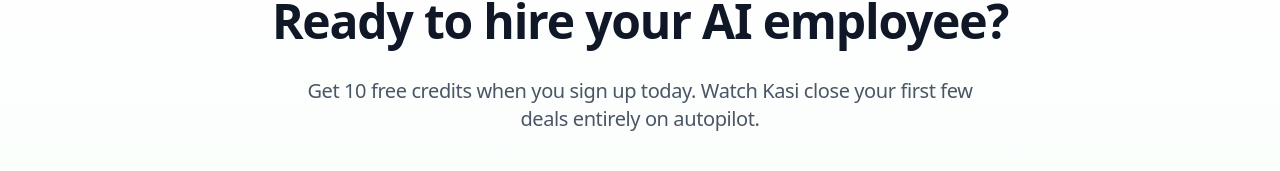
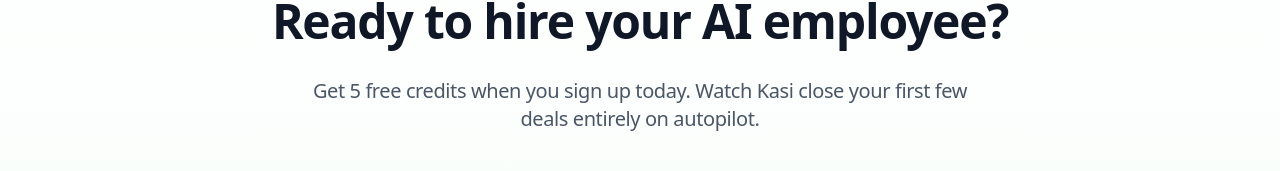
Before and after one commit to OmobolajiDurojaiye/kasi-frontend, a React (Vite) app: page / in a window 1280 px wide. Shown: the part 5174-5345 px from the top of the page. Built offline with nearby package versions, Linux system fonts and the light colour scheme; no server answers.

Commit message:
updated landing page free credits for transparency

```diff
--- a/src/modules/Landing/pages/LandingPage.jsx
+++ b/src/modules/Landing/pages/LandingPage.jsx
@@ -368,7 +368,7 @@
             Ready to hire your AI employee?
           </h2>
           <p className="text-xl text-gray-600 dark:text-gray-300 mb-10 max-w-2xl mx-auto">
-            Get 10 free credits when you sign up today. Watch Kasi close your first few deals entirely on autopilot.
+            Get 5 free credits when you sign up today. Watch Kasi close your first few deals entirely on autopilot.
           </p>
           <Link to="/signup" className="inline-flex items-center gap-2 px-10 py-5 bg-green-600 hover:bg-green-700 text-white rounded-full font-bold text-xl transition-all shadow-xl shadow-green-600/30 hover:scale-105 active:scale-95">
             Create Free Account <ChevronRight size={24} />
```
